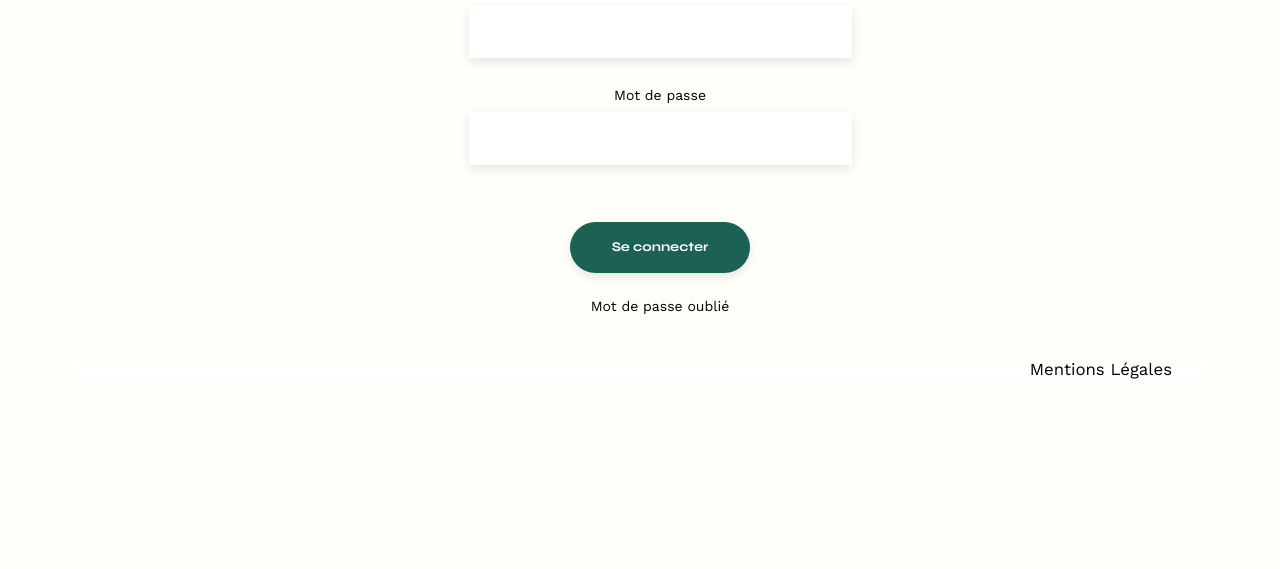
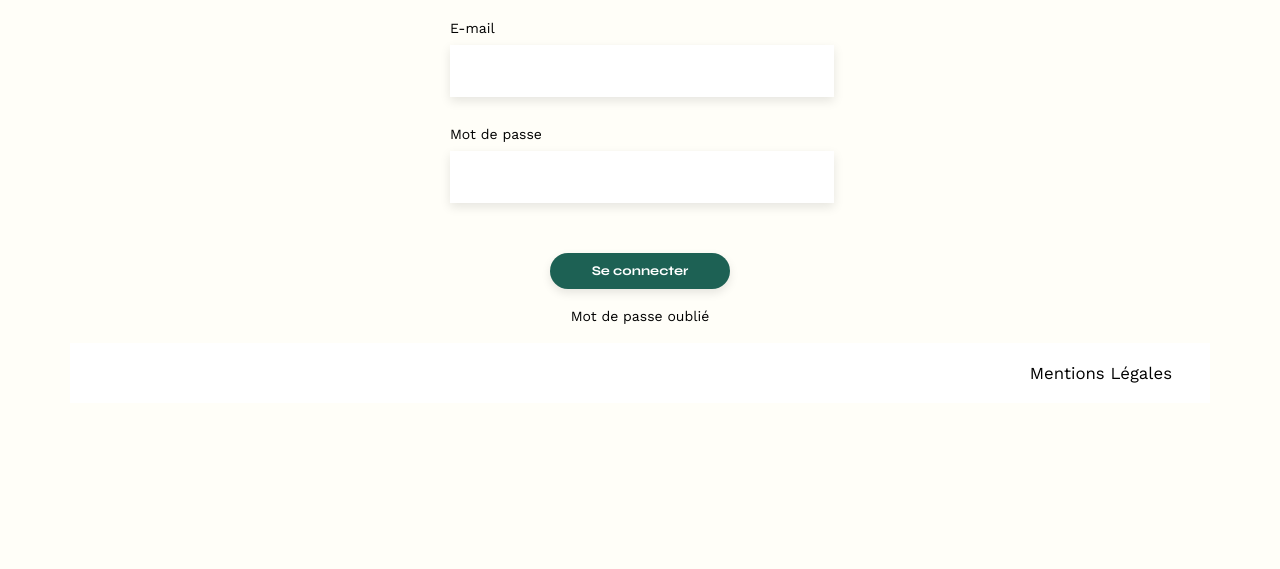
Before and after one commit to Rionecnirp/rionecnirp.github.io, a website: page FrontEnd/HTML/login.html in a window 1280 px wide. Shown: the part 231-800 px from the top of the page. Drawn offline with nearby package versions, Linux system fonts and the light colour scheme.

Commit message:
30/06/2025 - 22h25 : Nettoyage du code de la partie login. Manque de faire les commentaires pour login.js.

```diff
--- a/FrontEnd/CSS/login.css
+++ b/FrontEnd/CSS/login.css
@@ -62,6 +62,8 @@ body {
 a {
 	text-decoration: none;
 	color: inherit;
+	margin-left: auto;
+  	margin-right: auto;
 }
 
 h2{
@@ -93,15 +95,14 @@ h1 > span {
 	font-family: 'Work Sans';
 	font-size:10px;
 	letter-spacing: 0.1em;
-;
 }
 
 nav ul {
 	display: flex;
 	align-items: center;
 	list-style-type: none;
+}
 
-}
 nav li {
 	padding: 0 10px;
 	font-size: 1.2em;
@@ -122,58 +123,65 @@ li img {
 
 /** ----- Formulaire ----- **/
 
-.login-form {
+h2 {
+	margin-bottom: 40px;
+	margin-left: auto;
+  	margin-right: auto;
+}
+
+.formulaireLogin {
 	display: flex;
 	flex-direction: column;
-	align-items: center;
     width: 100%;
     padding: 20px;
     border-radius: 5px;
     margin-top: 80px;
-}
-
-.btn-connection{
-    width: 179px;
-    height: 36px;
+	width: 380px;
+	margin-left: auto;
+  	margin-right: auto;
 }
 
 input {
-    width: 379px;
-    height: 51px;
+    width: 380px;
+    height: 50px;
     margin-top: 10px;
     margin-bottom: 30px;
     border: none;
     box-shadow: 0px 4px 10px rgba(0, 0, 0, 0.1);
 }
 
-input[type="submit"]{
+#boutonConnexion{
 	font-family: 'Syne';
 	font-weight: 700;
 	color: white;
 	background-color: #1D6154;
-	margin : 2em auto ;
+	margin : 20px auto ;
 	width: 180px;
 	text-align: center;
 	border-radius: 60px ;
+	height: 36px;
 }
 
 label {
     font-size: 14px;
     font-weight: 500;
+}
 
+.loginIncorrect {
+	padding-right: 80px;
+	color: red;
 }
 
 /** ----- Footer ----- **/
 
-footer nav ul {
-	display: flex;
-	justify-content: flex-end;
-	margin: 2em
+footer ul {
+	margin-right : 2em
 }
 
-
-
-
 footer {
-    background-color: white;
+	background-color: white;
+	height: 60px;
+	display: flex;
+	justify-content: end;
+	align-items: center;
 }
--- a/FrontEnd/HTML/login.html
+++ b/FrontEnd/HTML/login.html
@@ -24,14 +24,14 @@
 	</nav>
 </header>
 <main>
-     <form class="login-form">
+     <form class="formulaireLogin">
         <h2>Log In</h2>
         <label for="email">E-mail</label>
         <input id="email" type="email" required>
         <label for="password">Mot de passe</label>
         <input id="password" type="password" required>
+		<p class="loginIncorrect"></p>
         <input id="boutonConnexion" type="submit" value="Se connecter">
-        <p class="login-incorrect"></p>
 		<a href="#">Mot de passe oublié</a>
     </form>
 </main>
--- a/FrontEnd/Javascript/login.js
+++ b/FrontEnd/Javascript/login.js
@@ -1,10 +1,10 @@
-const connexion = document.querySelector(".login-form")
+const connexion = document.querySelector(".formulaireLogin")
 const boutonConnexion = document.querySelector("#boutonConnexion")
 
 async function login() {
     const email = document.querySelector("#email").value
     const password = document.querySelector("#password").value
-    const loginIncorrect = document.querySelector(".login-incorrect")
+    const loginIncorrect = document.querySelector(".loginIncorrect")
 
     try {
         const response = await fetch ("http://localhost:5678/api/users/login", {
@@ -22,7 +22,7 @@ async function login() {
         const data = await response.json();
 
         if (!response.ok) {
-            throw new Error ("Identifiants invalides")
+            throw new Error ("Adresse e-mail ou mot de passe non valide.")
         }
 
         if (data.token) {
```
